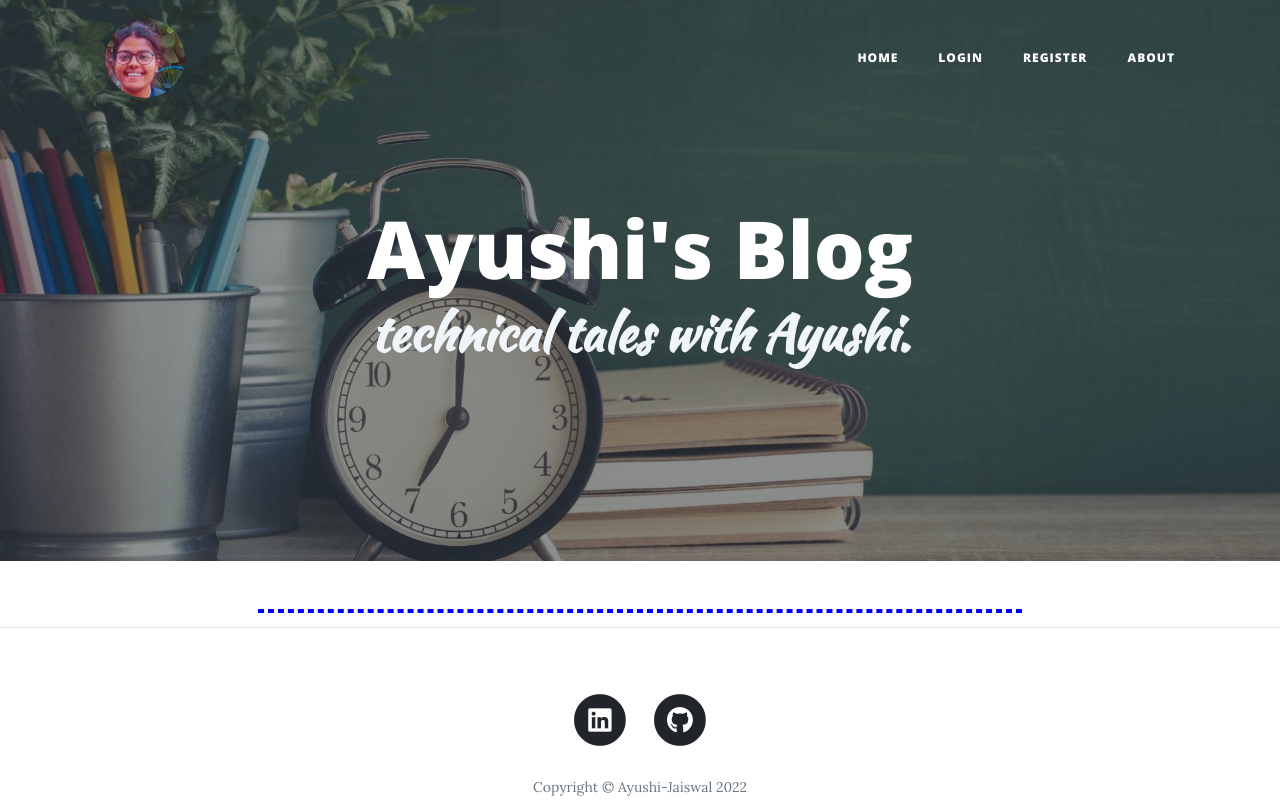
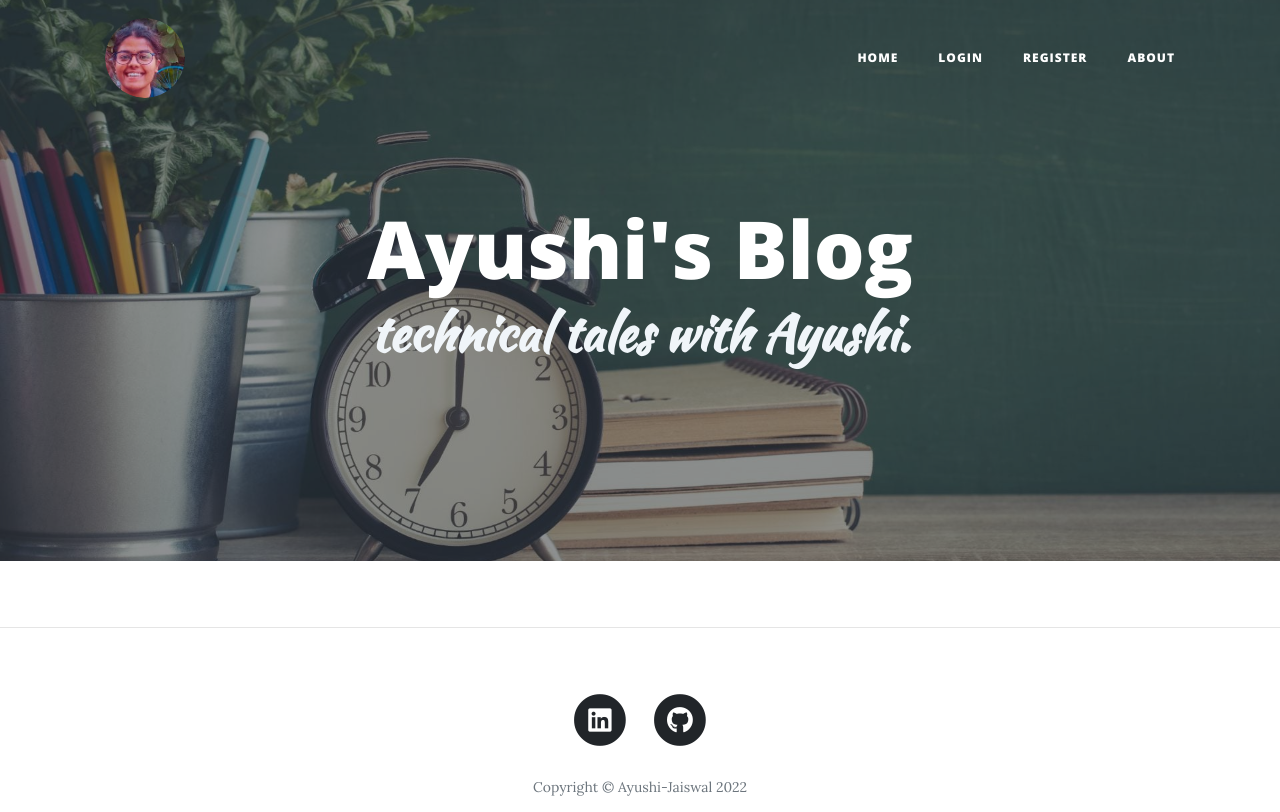
Before and after one commit to ayushi25jaiswal/ayushi-blog, a Flask app: page / in a window 1280 px wide. Shown: the top 812 px of the page. Run offline with Flask 2, Linux system fonts and the light colour scheme; data that the repository does not hold is empty; some libraries are stand-ins or nearby versions; some web fonts are replaced.

Commit message:
Update index.html

```diff
--- a/templates/index.html
+++ b/templates/index.html
@@ -18,9 +18,9 @@
   <!-- Main Content -->
   <div class="container">
     <div class="row">
-      <div class="col-lg-8 col-md-10 mx-auto" style="outline: 2px dashed blue;">
+      <div class="col-lg-8 col-md-10 mx-auto">
         {% for post in all_posts %}
-        <div class="post-preview">
+        <div class="post-preview"  style="outline: 2px dashed blue;">
           <a href="{{ url_for('show_post', post_id=post.id) }}">
             <h2 class="post-title">
               {{post.title}}
```
